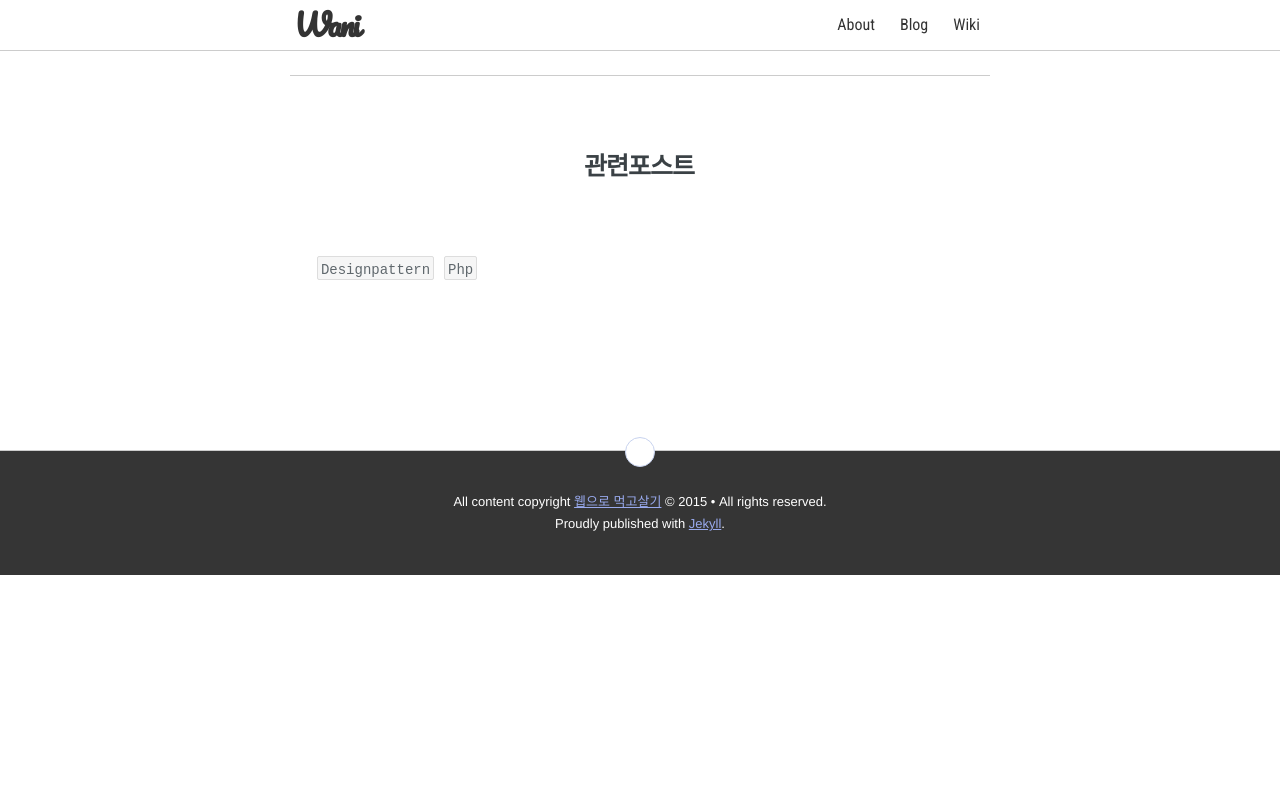
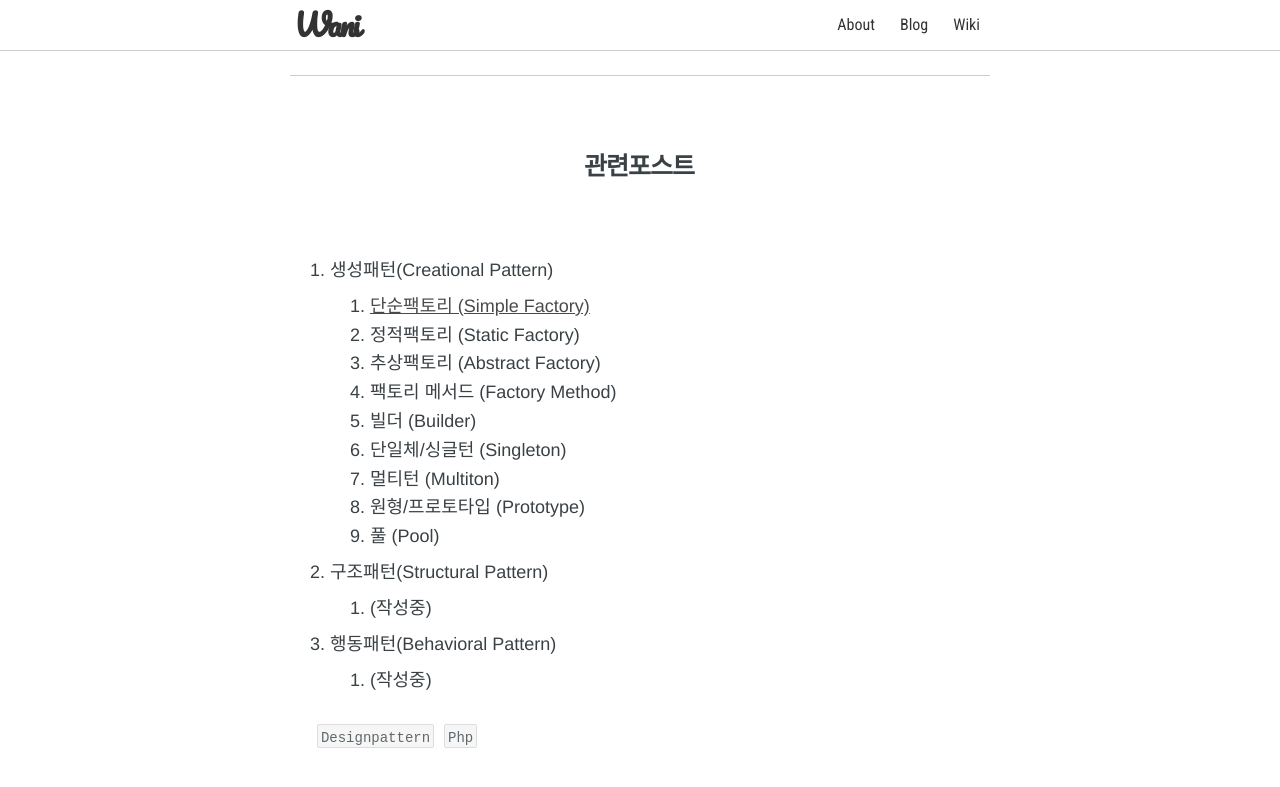
Before and after one commit to wan2land/wan2land.github.io, a Jekyll site: the page built from _posts/2017-05-25-php-design-pattern-0-intro.md, in a window 1280 px wide and 900 px high, scrolled down 2060 px. Shown: the top 787 px of the window. Built offline with Jekyll 4.4.1, drawn with Linux system fonts in a browser that asks for light colours; nearby versions of some CDN libraries; comment, search, counter and statistics services are not loaded; a style sheet for code colours, icons or effects is not loaded; before the commit the page ends 2635 px from its top, so only the background shows below that.

Commit message:
add links to post

```diff
--- a/_posts/2017-05-25-php-design-pattern-0-intro.md
+++ b/_posts/2017-05-25-php-design-pattern-0-intro.md
@@ -35,3 +35,18 @@ tags: ['designpattern', 'php']
 그리고 참고용 소스는 Symfony, Laravel 등, 제가 그동안 공부하면서 보아왔던 좋은 소스들과 제가 작업한 소스에서 가지고 올 예정입니다. :-)
 
 ## 관련포스트
+
+1. 생성패턴(Creational Pattern)
+    1. [단순팩토리 (Simple Factory)](/posts/2017/05/25/php-design-pattern-1-simple-factory)
+    1. 정적팩토리 (Static Factory)
+    1. 추상팩토리 (Abstract Factory)
+    1. 팩토리 메서드 (Factory Method)
+    1. 빌더 (Builder)
+    1. 단일체/싱글턴 (Singleton)
+    1. 멀티턴 (Multiton)
+    1. 원형/프로토타입 (Prototype)
+    1. 풀 (Pool)
+1. 구조패턴(Structural Pattern)
+    1. (작성중)
+1. 행동패턴(Behavioral Pattern)
+    1. (작성중)
```
Also changed, not shown: _posts/2017-05-25-php-design-pattern-1-simple-factory.md (+1 -1 lines).
